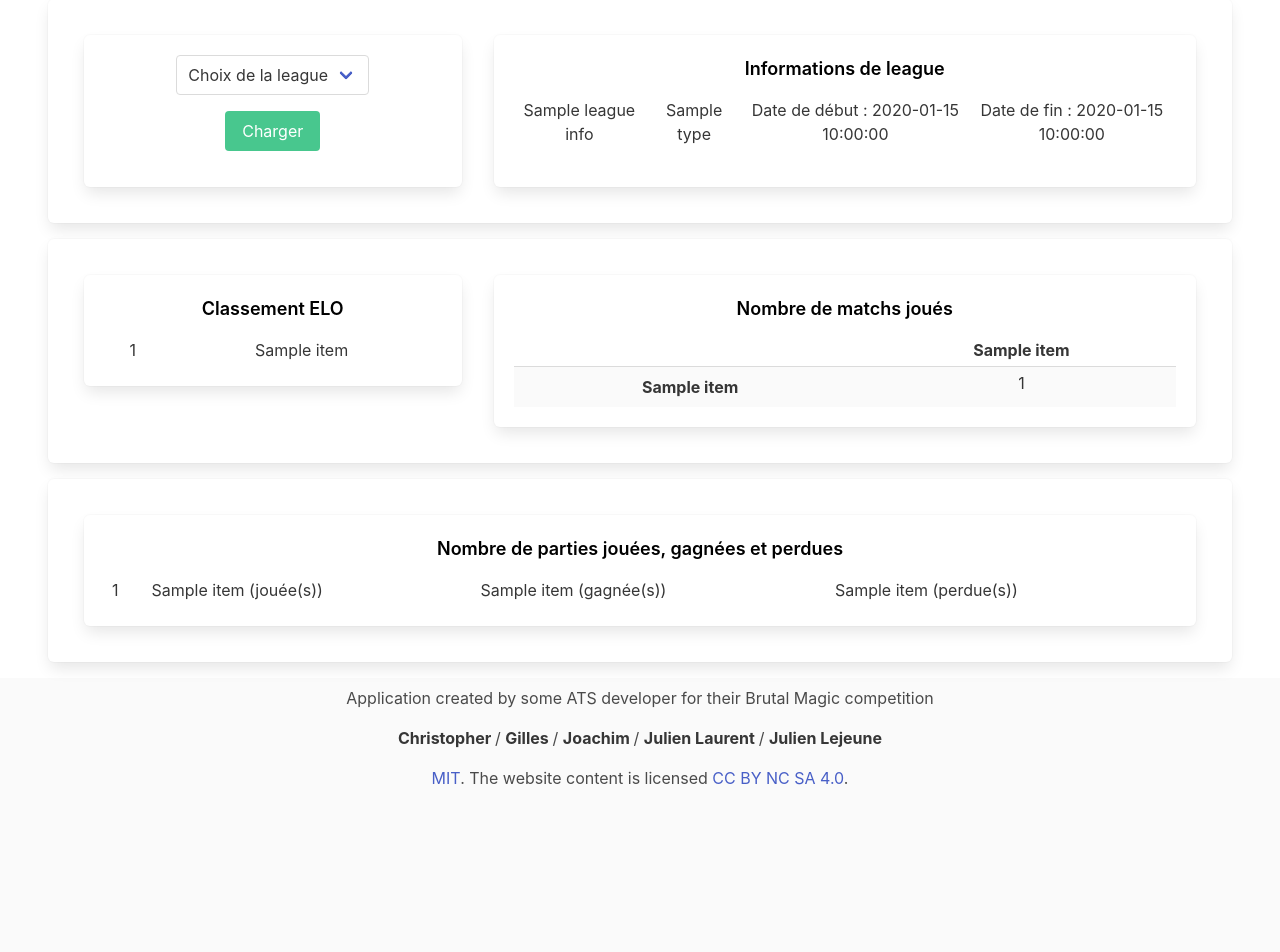
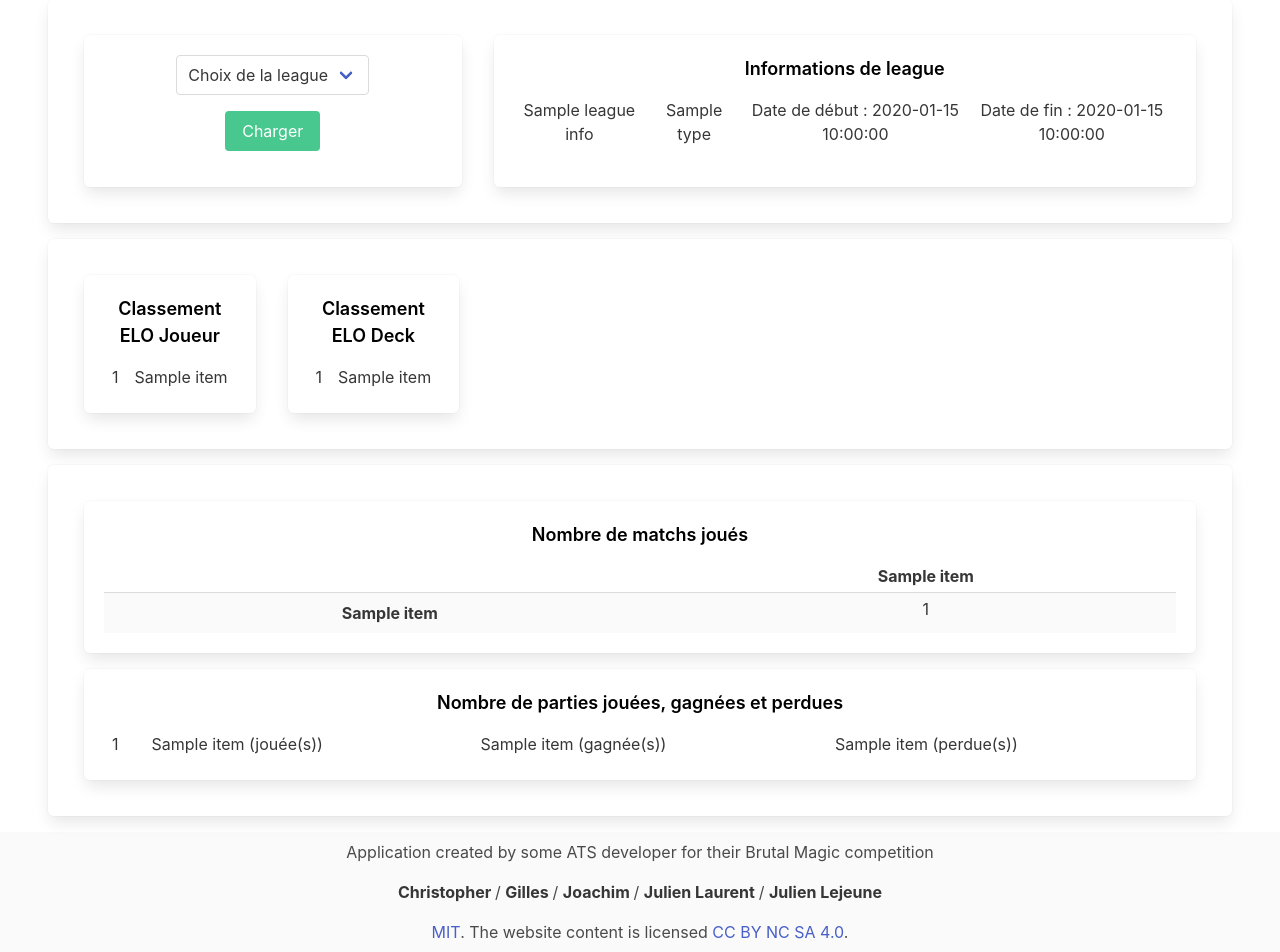
Before and after one commit to LJKhnor/EloRankingSystem, a Flask app: template projet/templates/league.html in a window 1280 px wide. Shown: the part 245-1197 px from the top of the page. Before the commit the page ends 1030 px from the top, so only its background shows below. Run offline with Flask 2, Linux system fonts and the light colour scheme; the template is opened without the code that fills it: most values are stand-ins (such as "Sample title", 1, 10 or a date in 2020); lists and menus that the app fills with data are empty; some libraries are stand-ins or nearby versions.

Commit message:
calcul de l'elo des decks

```diff
--- a/projet/services/deck_service.py
+++ b/projet/services/deck_service.py
@@ -23,3 +23,8 @@ def get_elo_by_ids(deck_id, league_id):
     return db.get_db().execute(
         'select * from deck_league where deck_id = ? and league_id = ?', (deck_id, league_id)
     ).fetchone()
+
+def get_deck_ranking(league_id):
+    return db.get_db().execute(
+        'select dl.deck_id, d.name, dl.elo from deck_league dl inner join deck d on d.id = dl.deck_id where league_id = ? order by dl.elo desc', (league_id)
+    ).fetchall()
--- a/projet/templates/league.html
+++ b/projet/templates/league.html
@@ -60,10 +60,10 @@
 </div>
 
 <div class="box m-4" style="display: flex">
-    <div class="box m-4" style="height: 25%;width: 33%">
+    <div class="box m-4" style="height: 25%">
         <div class="content has-text-centered ">
             <table class="table is-narrow is-striped">
-                <caption class="caption">Classement ELO</caption>
+                <caption class="caption">Classement ELO Joueur</caption>
                 {% for item in rankings_html %}
                 <tbody>
                 <td value="{{ item[0] }}">
@@ -77,8 +77,27 @@
             </table>
         </div>
     </div>
+    <div class="box m-4" style="height: 25%">
+        <div class="content has-text-centered ">
+            <table class="table is-narrow is-striped">
+                <caption class="caption">Classement ELO Deck</caption>
+                {% for item in rankings_deck_html %}
+                <tbody>
+                <td value="{{ item[0] }}">
+                    {{ item[0] }}
+                </td>
+                <td class="td-elo" value="{{ item[1] }}" style="background-color: {{item[2]}}">
+                    {{ item[1] }}
+                </td>
+                </tbody>
+                {% endfor %}
+            </table>
+        </div>
+    </div>
+</div>
 
-    <div class="box m-4" style="flex: 1">
+<div class="box m-4">
+    <div class="box m-4" style="height: 25%">
         <div class="content has-text-centered ">
             <table class="table is-narrow is-striped">
                 <caption class="caption">Nombre de matchs joués</caption>
@@ -105,9 +124,7 @@
             </table>
         </div>
     </div>
-</div>
 
-<div class="box m-4" style="display: flex">
     <div class="box m-4" style="flex: 1">
         <table class="table is-narrow is-striped">
             <caption class="caption">Nombre de parties jouées, gagnées et perdues</caption>
--- a/projet/views.py
+++ b/projet/views.py
@@ -55,8 +55,12 @@ def league():
             league_infos = league_service.get_league_infos(league_id)
             # ratio parts
             rankings = league_service.get_league_ranking(league_id)
+
+            rankings_deck = deck_service.get_deck_ranking(league_id)
+
             playersForLeague = league_service.get_players_from_league(league_id)
             rankings_html = []
+            rankings_deck_html = []
             ratio_win_lose_html = []
             nbCols = (playersForLeague.__len__() + 1)
             nbRows = (playersForLeague.__len__() + 1)
@@ -65,11 +69,15 @@ def league():
             for ranking in rankings:
                 rankings_html.append((ranking['name'], round(ranking['elo'], 2), utils.processColor(ranking, rankings)))
 
+            for ranking_deck in rankings_deck:
+                rankings_deck_html.append((ranking_deck['name'], round(ranking_deck['elo'], 2),
+                                           utils.processColor(ranking_deck, rankings_deck)))
+
             for player in playersForLeague:
                 nbPlay = league_service.get_number_play(player['id'], league_id)
                 nbWin = league_service.get_number_win(player['id'], league_id)
                 nbLose = nbPlay[0] - nbWin[0]
-                ratio_win_lose_html.append(((player['name'], nbPlay[0], nbWin[0], nbLose)))
+                ratio_win_lose_html.append((player['name'], nbPlay[0], nbWin[0], nbLose))
 
             for i in range(playersForLeague.__len__()):
                 nb_matches_player = []
@@ -209,10 +217,12 @@ def rejeu():
 
                 player_service.save_players_elo(i.getPlayer(player_1_id).name, i.getPlayerRating(player_1_id),
                                                 league_id)
-                deck_service.save_deck_elo(i.getDeck(deck_player_1_id).name, league_id, i.getDeckRating(deck_player_1_id))
+                deck_service.save_deck_elo(i.getDeck(deck_player_1_id).name, league_id,
+                                           i.getDeckRating(deck_player_1_id))
                 player_service.save_players_elo(i.getPlayer(player_2_id).name, i.getPlayerRating(player_2_id),
                                                 league_id)
-                deck_service.save_deck_elo(i.getDeck(deck_player_2_id).name, league_id, i.getDeckRating(deck_player_2_id))
+                deck_service.save_deck_elo(i.getDeck(deck_player_2_id).name, league_id,
+                                           i.getDeckRating(deck_player_2_id))
         else:
             LOG.error(error)
 
```
